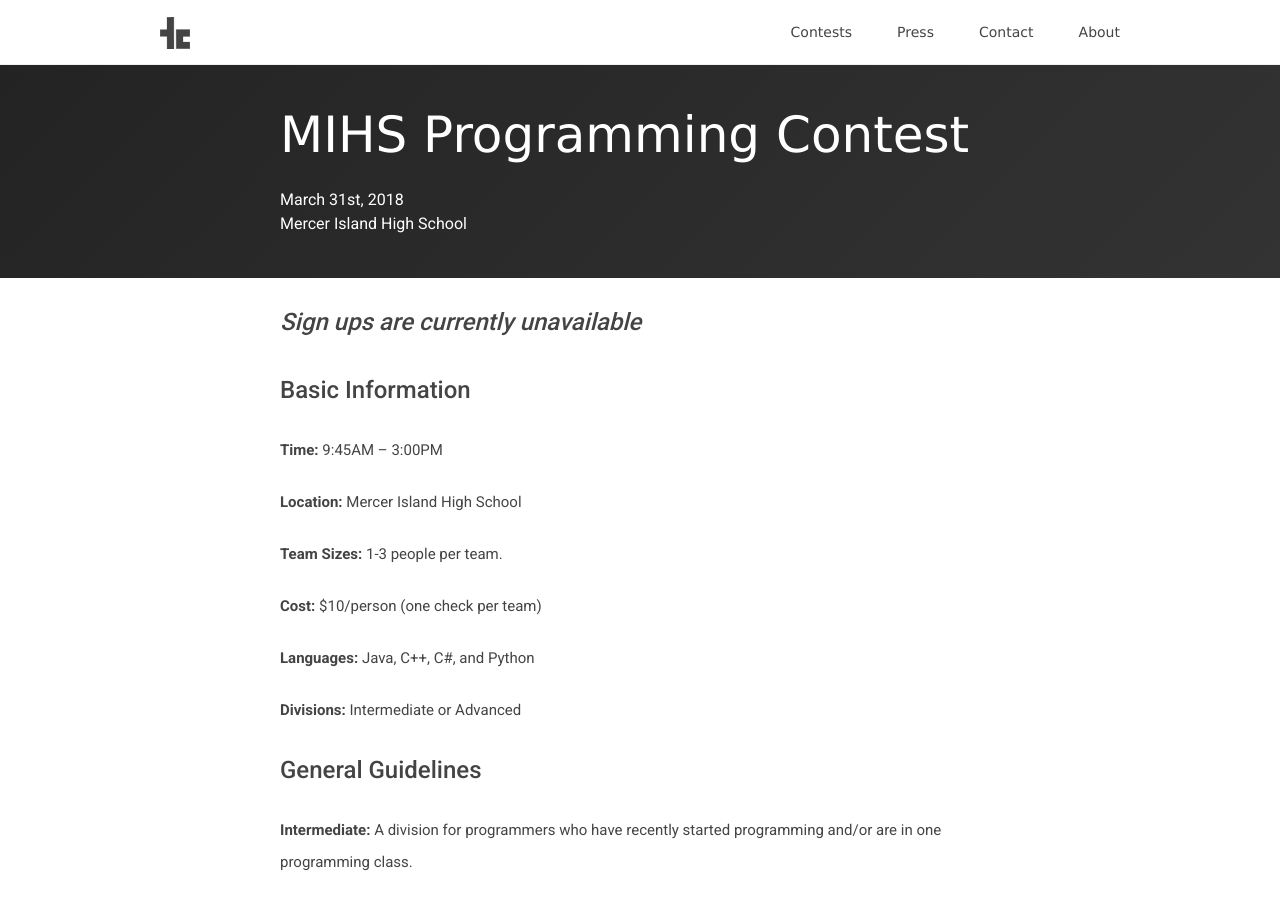
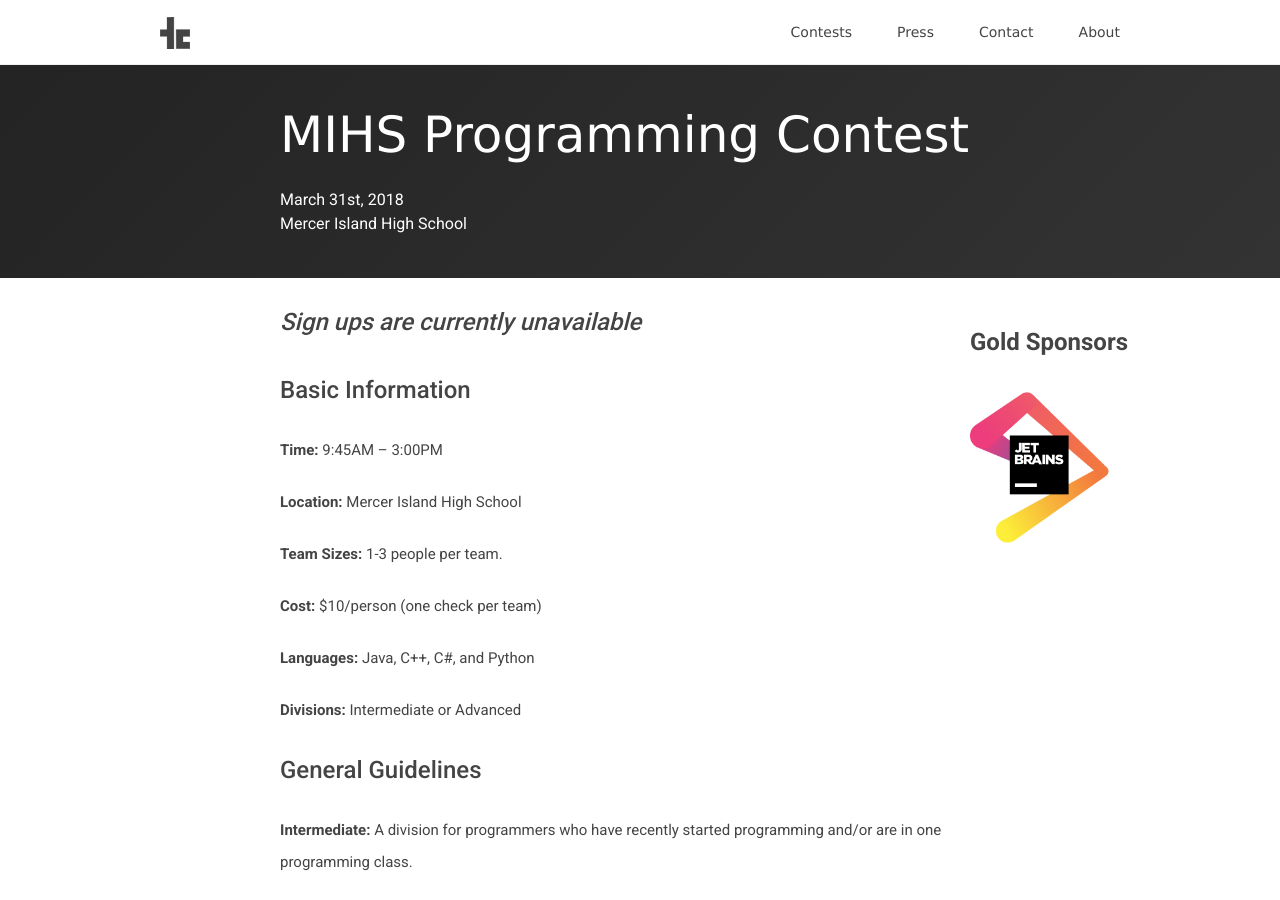
Before and after one commit to teamscode/teamscode.github.io, a Jekyll site: the page built from _posts/2018-01-08-spring-2018-mihs-programming-contest.md, in a window 1280 px wide and 900 px high. Built offline with Jekyll 4.4.1, drawn with Linux system fonts in a browser that asks for light colours; nearby versions of some CDN libraries.

Commit message:
Update 2018-01-08-spring-2018-mihs-programming-contest.md

```diff
--- a/_posts/2018-01-08-spring-2018-mihs-programming-contest.md
+++ b/_posts/2018-01-08-spring-2018-mihs-programming-contest.md
@@ -6,12 +6,10 @@ contest_date: March 31st, 2018
 contest_location: Mercer Island High School
 ---
 
-<!--<div style="float: right; margin-right: -140px; margin-left: 20px; text-align: center;">
-  <h1 style="text-align: left;"><b>Sponsors</b></h1>
-  <a href="https://pscsta.org"><img src="/assets/images/sponsor_pscsta.png" alt="PSCSTA" style="width: 150px; margin-right: 20px;"></a> <br>
-  <a href="https://tealsk12.org"><img src="/assets/images/sponsor_msft_teals.png" alt="TEALS" style="width:200px;"></a>
-  <br><br><a href="https://teamscode.com"><img src="/assets/images/light_logo_bkg.png" alt="TeamsCode" style="width:100px;"></a>
-</div>-->
+<div style="float: right; margin-right: -140px; margin-left: 10px; text-align: center;">
+  <h1 style="text-align: left;"><b>Gold Sponsors</b></h1>
+  <a href="https://jetbrains.com"><img src="/assets/images/sponsor_jetbrains.png" alt="JetBrains" style="width: 150px; margin-right: 20px;"></a> <br>
+</div>
 
 # *Sign ups are currently unavailable* #
 
```
